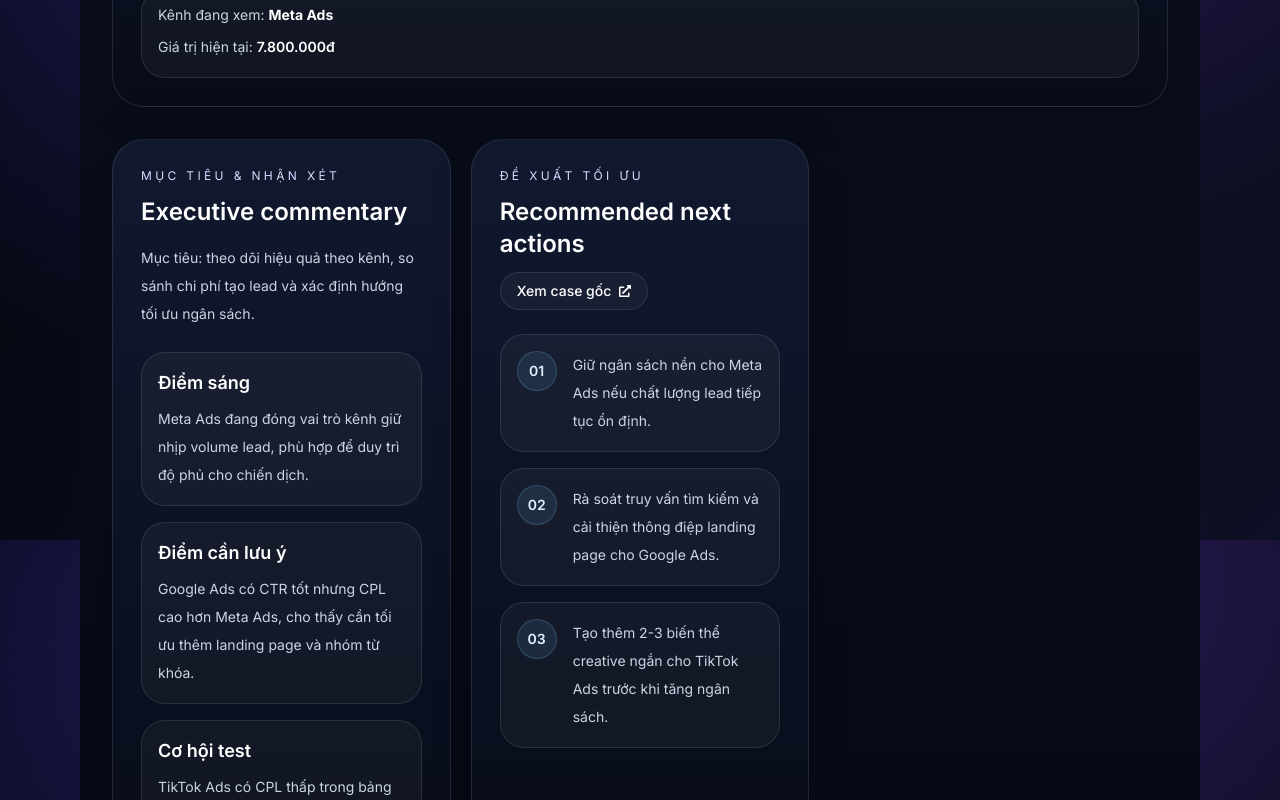
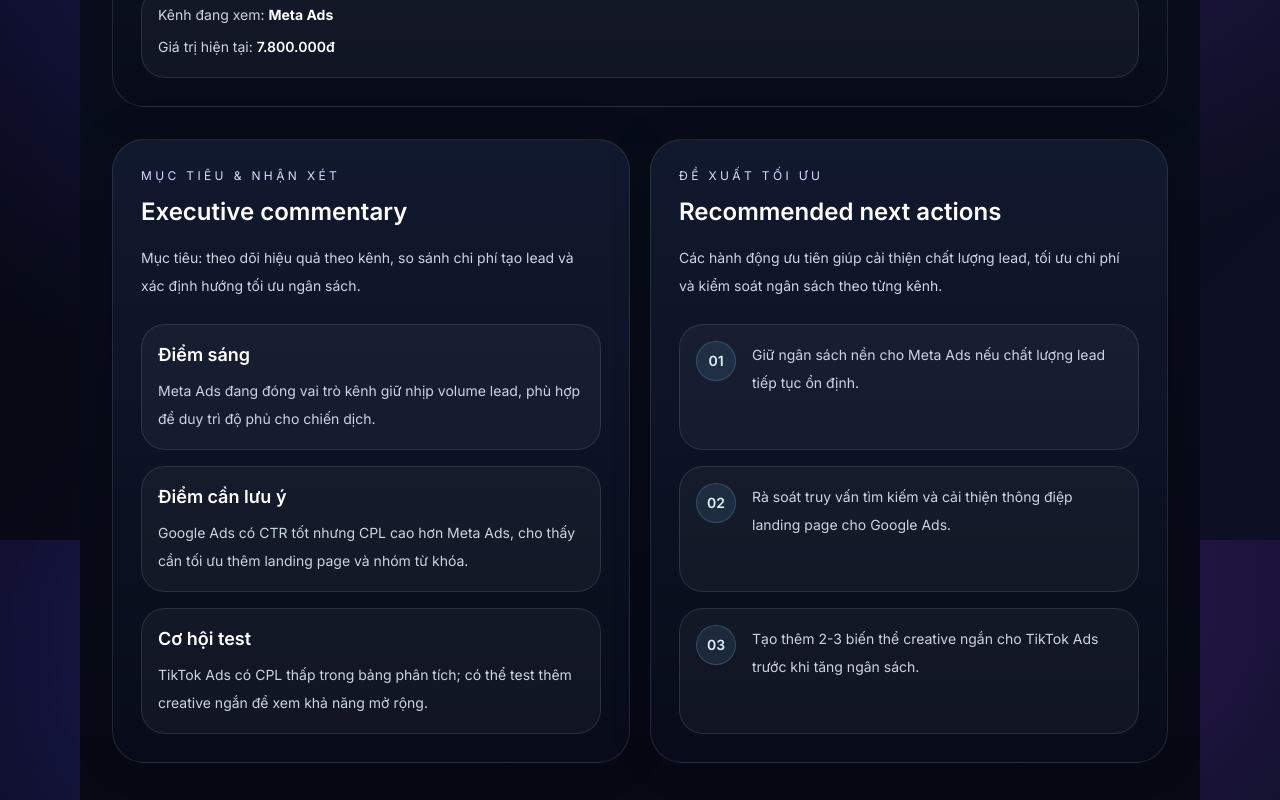
Before and after one commit to namcnsh/nguyen-hoang-nam-cv, a Next.js app: page /dashboard-demo in a window 1280 px wide. Shown: the part 1860-2660 px from the top of the page. Built offline with nearby package versions, Linux system fonts and the light colour scheme.

Commit message:
style: balance dashboard insight sections

```diff
--- a/app/components/dashboard-demo-page/index.jsx
+++ b/app/components/dashboard-demo-page/index.jsx
@@ -471,13 +471,13 @@ function DashboardDemoPageContent() {
           </div>
         </section>
 
-        <section className="grid gap-5 lg:grid-cols-3">
-          <div className="rounded-[2rem] border border-white/10 bg-[linear-gradient(180deg,rgba(18,26,48,0.96)_0%,rgba(8,12,26,0.98)_100%)] p-5 shadow-[0_0_40px_rgba(0,0,0,0.20)] lg:p-7">
+        <section className="grid gap-5 lg:grid-cols-2">
+          <div className="flex h-full flex-col rounded-[2rem] border border-white/10 bg-[linear-gradient(180deg,rgba(18,26,48,0.96)_0%,rgba(8,12,26,0.98)_100%)] p-5 shadow-[0_0_40px_rgba(0,0,0,0.20)] lg:p-7">
             <p className="text-xs uppercase tracking-[0.28em] text-violet-200">Mục tiêu & nhận xét</p>
             <h2 className="mt-3 text-2xl font-semibold text-white">Executive commentary</h2>
             <p className="mt-4 text-sm leading-7 text-slate-300">Mục tiêu: theo dõi hiệu quả theo kênh, so sánh chi phí tạo lead và xác định hướng tối ưu ngân sách.</p>
 
-            <div className="mt-6 space-y-4">
+            <div className="mt-6 grid flex-1 gap-4">
               {insights.map((item) => (
                 <article key={item.title} className="rounded-[1.5rem] border border-white/10 bg-white/[0.04] p-4">
                   <h3 className="text-lg font-semibold text-white">{item.title}</h3>
@@ -487,19 +487,12 @@ function DashboardDemoPageContent() {
             </div>
           </div>
 
-          <div className="rounded-[2rem] border border-white/10 bg-[linear-gradient(180deg,rgba(18,26,48,0.96)_0%,rgba(8,12,26,0.98)_100%)] p-5 shadow-[0_0_40px_rgba(0,0,0,0.20)] lg:p-7">
-            <div className="flex flex-wrap items-center justify-between gap-3">
-              <div>
-                <p className="text-xs uppercase tracking-[0.28em] text-violet-200">Đề xuất tối ưu</p>
-                <h2 className="mt-3 text-2xl font-semibold text-white">Recommended next actions</h2>
-              </div>
-              <Link href="/" className="inline-flex items-center gap-2 rounded-full border border-white/10 bg-white/[0.04] px-4 py-2 text-sm font-medium text-white transition hover:border-sky-300/40 hover:text-sky-100 focus-visible:outline-none focus-visible:ring-2 focus-visible:ring-sky-400/50">
-                <span>Xem case gốc</span>
-                <FaExternalLinkAlt size={12} aria-hidden="true" />
-              </Link>
-            </div>
+          <div className="flex h-full flex-col rounded-[2rem] border border-white/10 bg-[linear-gradient(180deg,rgba(18,26,48,0.96)_0%,rgba(8,12,26,0.98)_100%)] p-5 shadow-[0_0_40px_rgba(0,0,0,0.20)] lg:p-7">
+            <p className="text-xs uppercase tracking-[0.28em] text-violet-200">Đề xuất tối ưu</p>
+            <h2 className="mt-3 text-2xl font-semibold text-white">Recommended next actions</h2>
+            <p className="mt-4 text-sm leading-7 text-slate-300">Các hành động ưu tiên giúp cải thiện chất lượng lead, tối ưu chi phí và kiểm soát ngân sách theo từng kênh.</p>
 
-            <div className="mt-6 space-y-4">
+            <div className="mt-6 grid flex-1 gap-4">
               {nextActions.map((item, index) => (
                 <div key={item} className="flex gap-4 rounded-[1.5rem] border border-white/10 bg-white/[0.04] p-4">
                   <div className="flex h-10 w-10 shrink-0 items-center justify-center rounded-full border border-sky-300/20 bg-sky-300/10 text-sm font-semibold text-sky-100">
```
